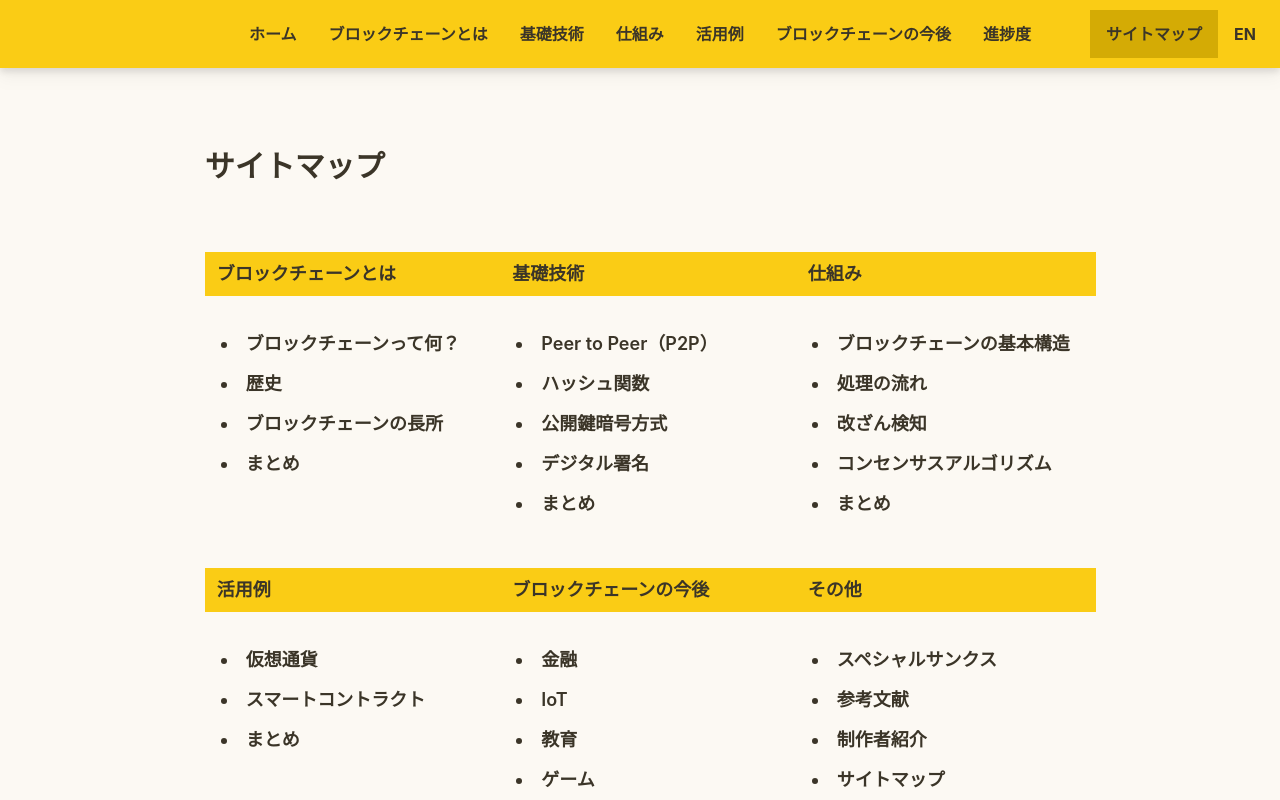
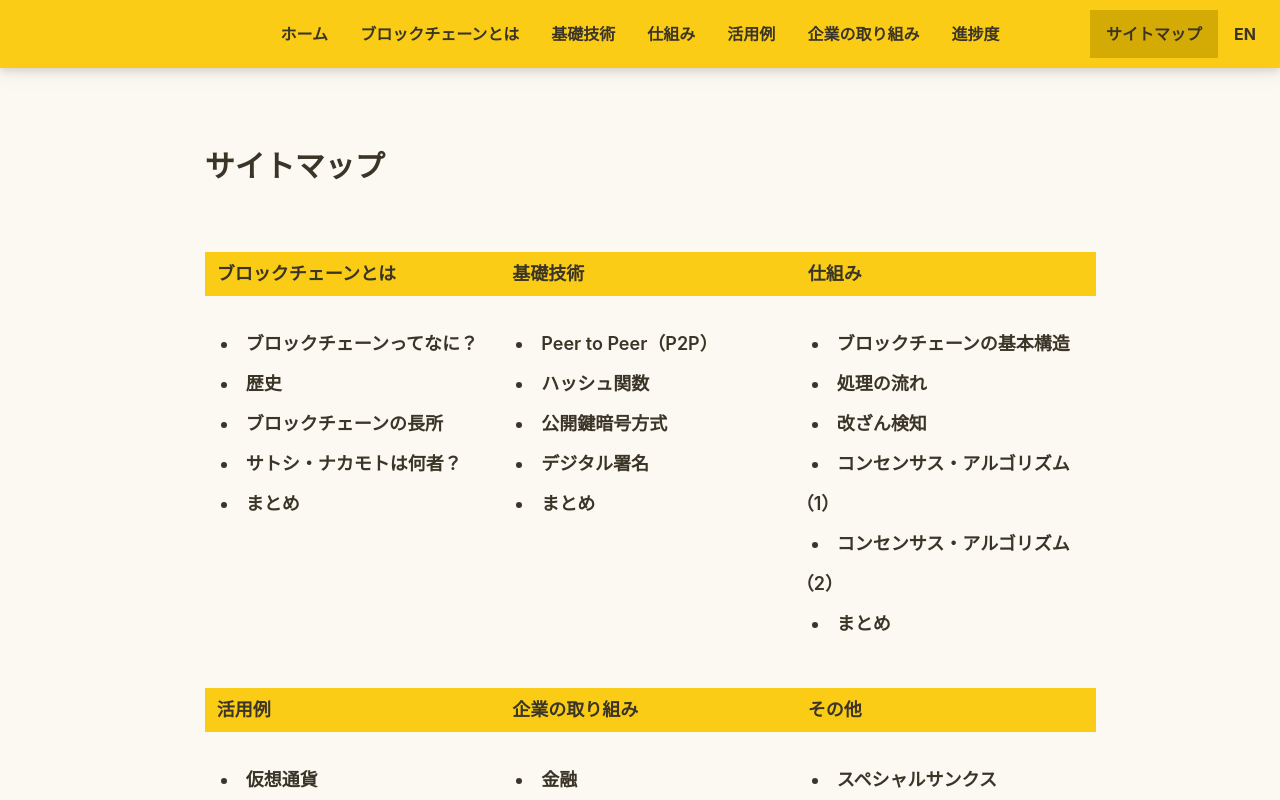
Before and after one commit to gatolife-creator/webcontest, a React (Create React App) app: page /sitemap.html in a window 1280 px wide. Built offline with nearby package versions, Linux system fonts and the light colour scheme; what prettier-plugin-tailwindcss would draw is missing.

Commit message:
タイトル等を修正。

```diff
--- a/src/components/Navbar.tsx
+++ b/src/components/Navbar.tsx
@@ -131,14 +131,14 @@ export const Navbar = () => {
                   to="/content.html?chapter=5&section=0"
                   className="bg-primary-focus font-bold"
                 >
-                  ブロックチェーンの今後
+                  企業の取り組み
                 </Link>
               ) : (
                 <Link
                   to="/content.html?chapter=5&section=0"
                   className="font-bold"
                 >
-                  ブロックチェーンの今後
+                  企業の取り組み
                 </Link>
               )}
             </li>
--- a/src/components/Sidebar.tsx
+++ b/src/components/Sidebar.tsx
@@ -45,7 +45,7 @@ export const Sidebar = () => {
         </li>
         <li>
           <Link to="/content.html?chapter=5&section=0" className="font-bold">
-            ブロックチェーンの今後
+            企業の取り組み
           </Link>
         </li>
 
--- a/src/pages/Sitemap.tsx
+++ b/src/pages/Sitemap.tsx
@@ -31,12 +31,13 @@ export const Sitemap = () => {
             <Element title="ブロックチェーンとは">
               <>
                 <List link="/content.html?chapter=1&section=1">
-                  ブロックチェーンって何？
+                  ブロックチェーンってなに？
                 </List>
                 <List link="/content.html?chapter=1&section=2">歴史</List>
                 <List link="/content.html?chapter=1&section=3">
                   ブロックチェーンの長所
                 </List>
+                <List link="/content.html?chapter=1&section=4">サトシ・ナカモトは何者？</List>
                 <List link="/content.html?chapter=1&section=3">まとめ</List>
               </>
             </Element>
@@ -65,8 +66,9 @@ export const Sitemap = () => {
                 <List link="/content.html?chapter=3&section=2">処理の流れ</List>
                 <List link="/content.html?chapter=3&section=3">改ざん検知</List>
                 <List link="/content.html?chapter=3&section=4">
-                  コンセンサスアルゴリズム
+                  コンセンサス・アルゴリズム（1）
                 </List>
+                <List link="/content.html?chapter=3&section=5">コンセンサス・アルゴリズム（2）</List>
                 <List link="#">まとめ</List>
               </>
             </Element>
@@ -79,13 +81,13 @@ export const Sitemap = () => {
                 <List link="/content.html?chapter=4&section=3">まとめ</List>
               </>
             </Element>
-            <Element title="ブロックチェーンの今後">
+            <Element title="企業の取り組み">
               <>
                 <List link="/content.html?chapter=5&section=1">金融</List>
-                <List link="/content.html?chapter=5&section=2">IoT</List>
+                <List link="/content.html?chapter=5&section=4">ゲーム</List>
                 <List link="/content.html?chapter=5&section=3">教育</List>
-                <List link="/content.html?chapter=5&section=4">ゲーム</List>
                 <List link="/content.html?chapter=5&section=5">環境保護</List>
+                <List link="/content.html?chapter=5&section=6">サプライチェーン</List>
                 <List link="/content.html?chapter=5&section=6">まとめ</List>
               </>
             </Element>
--- a/src/sentences/chapter1/C1S0.tsx
+++ b/src/sentences/chapter1/C1S0.tsx
@@ -25,6 +25,7 @@ export const C1S0 = () => {
         <List link="/content.html?chapter=1&section=3">
           ブロックチェーンの長所
         </List>
+        <List link="/content.html?chapter=1&section=4">サトシ・ナカモトは何者？</List>
         <List link="/content.html?chapter=1&section=4">まとめ</List>
       </>
 
--- a/src/sentences/chapter5/C5S0.tsx
+++ b/src/sentences/chapter5/C5S0.tsx
@@ -16,7 +16,7 @@ export const C5S0 = () => {
 
   return (
     <Main>
-      <MiniSectionTitle>ブロックチェーンの今後</MiniSectionTitle>
+      <MiniSectionTitle>企業の取り組み</MiniSectionTitle>
       <>
         <List link="/content.html?chapter=5&section=1">金融</List>
         <List link="/content.html?chapter=5&section=2">ゲーム</List>
```
